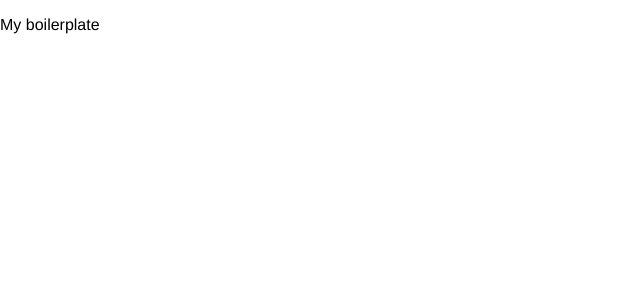
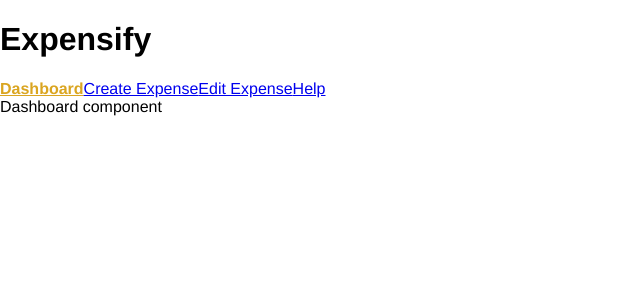
Before and after one commit to simeonkerkola/react-money-bye-bye, a React app: page / in a window 1280 px wide. Shown: the top 300 px of the page, without its empty margins (0-640 px from the left). Built offline with nearby package versions, Linux system fonts and the light colour scheme.

Commit message:
Add React Routing

```diff
--- a/package.json
+++ b/package.json
@@ -22,6 +22,7 @@
     "react": "15.6.1",
     "react-dom": "15.6.1",
     "react-modal": "2.2.2",
+    "react-router-dom": "4.2.2",
     "sass-loader": "^6.0.6",
     "style-loader": "0.19.0",
     "validator": "9.0.0",
--- a/src/app.jsx
+++ b/src/app.jsx
@@ -1,16 +1,56 @@
 import React from 'react'
 import ReactDOM from 'react-dom'
+import {BrowserRouter, Route, Switch, Link, NavLink} from 'react-router-dom'
 import 'normalize.css/normalize.css'
 import './styles/styles.scss'
 
-const Layout = (props) => {
-  return (
+const AddExpensePage = () => (
+  <div>My add expense component</div>
+)
+
+const EditExpencePage = () => (
+  <div>Edit Expenses</div>
+)
+
+const ExpenseDashboardPage = (props) => (
+  <div>
+    Dashboard component
+  </div>
+)
+
+const HelpPage = () => (
+  <div>Help Page</div>
+)
+
+const NotFoundPage = () => (
+  <div>
+    404  - <Link to="/">Go Home</Link>
+  </div>
+)
+
+const Header = () => (
+  <hearde>
+    <h1>Expensify</h1>
+    <NavLink to="/" activeClassName="is-active" exact={true}>Dashboard</NavLink>
+    <NavLink to="/create" activeClassName="is-active">Create Expense</NavLink>
+    <NavLink to="/edit" activeClassName="is-active">Edit Expense</NavLink>
+    <NavLink to="/help" activeClassName="is-active">Help</NavLink>
+  </hearde>
+)
+
+const routes = (
+  <BrowserRouter>
     <div>
-      <p>header</p>
-      {props.children}
-      <p>footer</p>
+      <Header />
+      <Switch>
+        <Route path="/" component={ExpenseDashboardPage} exact={true} />
+        <Route path="/edit" component={EditExpencePage} />
+        <Route path="/create" component={AddExpensePage} />
+        <Route path="/help" component={HelpPage} />
+        <Route component={NotFoundPage} />
+      </Switch>
     </div>
-  )
-}
+  </BrowserRouter>
+)
 
-ReactDOM.render(<p>My boilerplate</p>, document.getElementById('app'))
+ReactDOM.render(routes, document.getElementById('app'))
--- a/src/styles/base/_base.scss
+++ b/src/styles/base/_base.scss
@@ -16,3 +16,8 @@
 button:disabled {
   cursor: default;
 }
+
+.is-active {
+  font-weight: bold;
+  color: goldenrod;
+}
--- a/webpack.config.js
+++ b/webpack.config.js
@@ -12,7 +12,7 @@
       test: /\.jsx$/, // look for all *.jsx files
       exclude: /node_modules/,
     },{
-      test: /\.s?css$/,
+      test: /\.s?css$/, // look for both css and scss files
       use: [ // use allows us to use an array of loaders
         'style-loader',
         'css-loader',
@@ -23,5 +23,6 @@
   devtool: 'cheap-module-eval-source-map', // implement sourcemap
   devServer: {
     contentBase: path.join(__dirname, 'public'), // watch public folder
+    historyApiFallback: true, // tells dev-server we r handling routing via client side code
   }
 };
```
Also changed, not shown: 1 other file (tests, documents, lock files or other folders).
